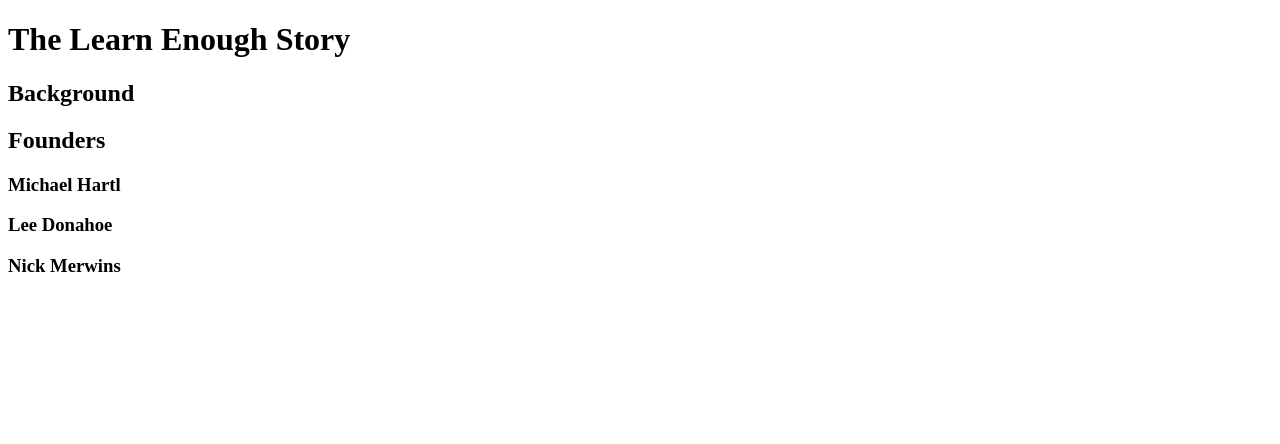
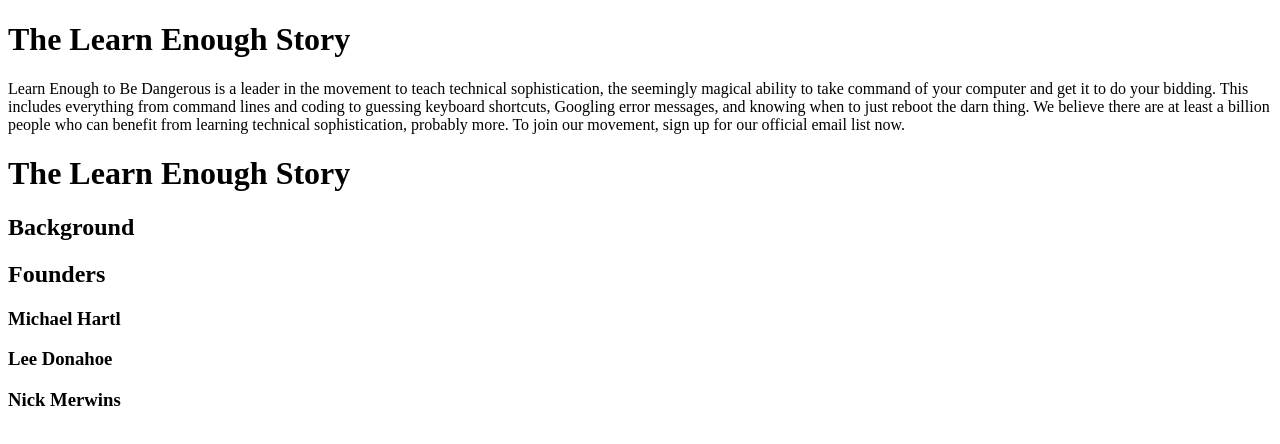
Before and after one commit to sgradywhite/sample_website, a plain HTML site: page index.html in a window 1280 px wide. Drawn offline with Linux system fonts and the light colour scheme.

Commit message:
Add new heading and new paragraph

```diff
--- a/index.html
+++ b/index.html
@@ -5,6 +5,19 @@
     <title>Learn Enough to Be Dangerous</title>
   </head>
   <body>
+
+    <h1> The Learn Enough Story </h1>
+
+    <p>
+      Learn Enough to Be Dangerous is a leader in the movement to teach
+      technical sophistication, the seemingly magical ability to take
+      command of your computer and get it to do your bidding. This includes
+      everything from command lines and coding to guessing keyboard shortcuts,
+      Googling error messages, and knowing when to just reboot the darn thing.
+      We believe there are at least a billion people who can benefit from
+      learning technical sophistication, probably more. To join our
+      movement, sign up for our official email list now.
+    </p>
 
     <h1>The Learn Enough Story</h1>
     <h2>Background</h2>
```
